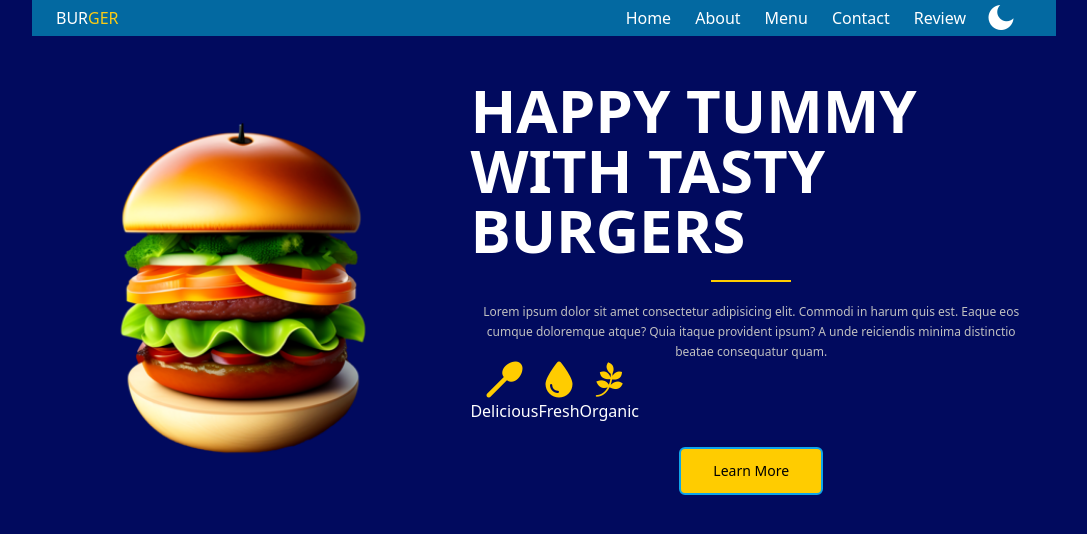
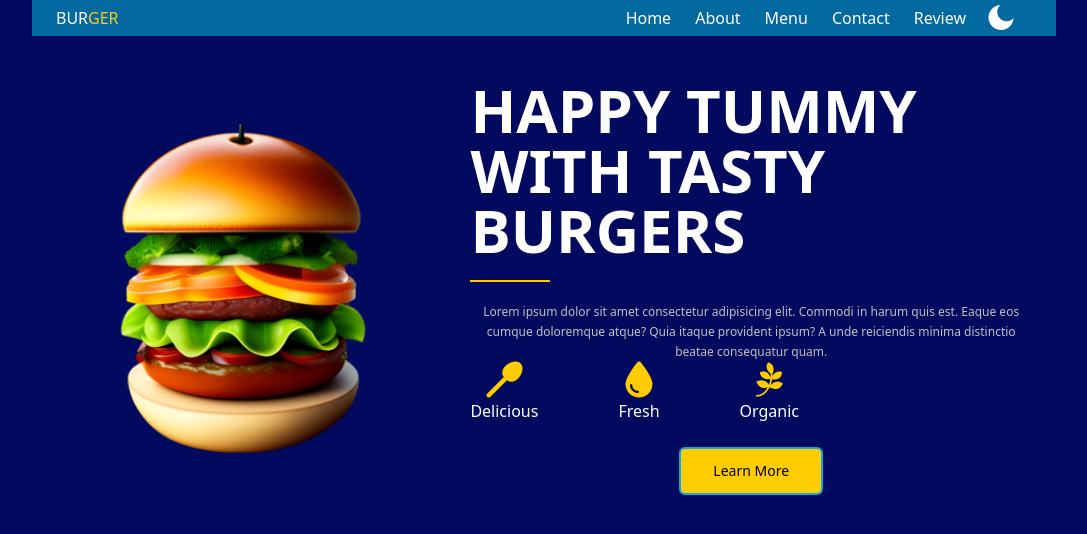
Before and after one commit to sairakausar/Burger_Food_Website_using_TailwindCSS_HTML_javaScript, a website: page Bureger Food Website/src/index.html in a window 1280 px wide. Shown: the whole page, without its empty margins (96-1183 px from the left). Drawn offline with nearby package versions, Linux system fonts and the light colour scheme; a web font is replaced by a local one.

Commit message:
Hero Section before Animate Hero Image

```diff
--- a/Bureger Food Website/src/index.html
+++ b/Bureger Food Website/src/index.html
@@ -102,7 +102,7 @@
       <div class="text-center md:basis-1/2 md:text-start lg:basis-3/5">
         <h1 class="home__title">Happy TUMMY WITH TAstY BURGErs</h1>
 
-        <div class="separator mx-auto">
+        <div class="separator mx-auto md:mx-0">
 
         </div>
 
@@ -113,7 +113,7 @@
 
 
 
-      <div class="text-base flex flex-row items-center gap-53">
+      <div class="text-base flex flex-row items-center gap-53 md:justify-start gap-20">
         <div class="text-center">
           <i class="fa-solid fa-spoon text-secondaryColor text-4xl"></i>
           <br />
```
Also changed, not shown: Bureger Food Website/src/output.css.
